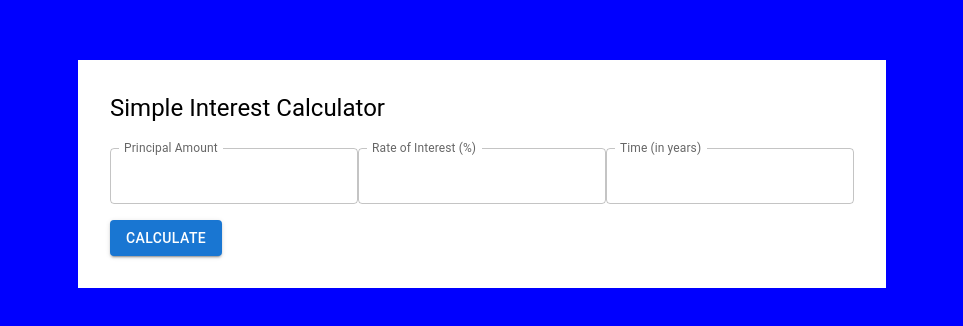
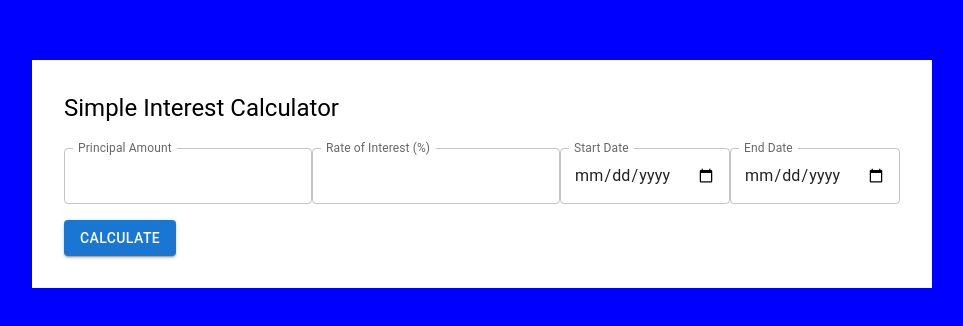
Before and after one commit to PrathyushaChinthu/task1-loginpage, a Next.js app: page /simpleinterest-calculator in a window 1280 px wide. Shown: the part 226-552 px from the top of the page, without its empty margins (158-1121 px from the left). Built offline with nearby package versions, Linux system fonts and the light colour scheme.

Commit message:
simple interest working

```diff
--- a/app/simpleinterest-calculator/page.tsx
+++ b/app/simpleinterest-calculator/page.tsx
@@ -9,7 +9,8 @@ import { Box, Button, TextField, Typography } from "@mui/material";
 const interestSchema = z.object({
   principal: z.coerce.number().positive(),
   rate: z.coerce.number().positive(),
-  time: z.coerce.number().positive(),
+  startDate: z.coerce.date(),
+  endDate: z.coerce.date(),
 });
 
 const SimpleInterestCalculator = () => {
@@ -24,23 +25,17 @@ const SimpleInterestCalculator = () => {
   const [interestResult, setInterestResult] = useState<number | null>(null);
   const [totalResult, setTotalResult] = useState<number | null>(null);
   const onSubmit = (data: any) => {
-    // Parse the input values to numbers
-    const principal = parseFloat(data.principal);
-    const rate = parseFloat(data.rate);
-    const time = parseFloat(data.time);
-
-    // Check if the parsed values are valid numbers
-    if (isNaN(principal) || isNaN(rate) || isNaN(time)) {
-      // Handle invalid input
-      // For example, you can set an error message or return early
-      return;
-    }
+    // Calculate time difference in milliseconds
+    const timeDifferenceMs =
+      new Date(data.endDate).getTime() - new Date(data.startDate).getTime();
+    // Convert time difference to years
+    const time = timeDifferenceMs / (1000 * 60 * 60 * 24 * 365);
 
     // Calculate simple interest
-    const interest = (principal * rate * time) / 100;
+    const interest = (data.principal * data.rate * time) / 100;
     setInterestResult(interest);
     // Calculate total amount
-    const total = principal + interest;
+    const total = data.principal + interest;
     setTotalResult(total);
   };
 
@@ -97,20 +92,38 @@ const SimpleInterestCalculator = () => {
           )}
         />
         <Controller
-          name="time"
+          name="startDate"
           control={control}
           defaultValue=""
           render={({ field }) => (
             <TextField
               {...field}
-              id="time"
-              label="Time (in years)"
-              type="number"
+              id="startDate"
+              label="Start Date"
+              type="date"
               InputLabelProps={{
                 shrink: true,
               }}
-              error={Boolean(errors?.time)}
-              helperText={(errors?.time?.message || "") as any}
+              error={Boolean(errors?.startDate)}
+              helperText={(errors?.startDate?.message || "") as any}
+            />
+          )}
+        />
+        <Controller
+          name="endDate"
+          control={control}
+          defaultValue=""
+          render={({ field }) => (
+            <TextField
+              {...field}
+              id="endDate"
+              label="End Date"
+              type="date"
+              InputLabelProps={{
+                shrink: true,
+              }}
+              error={Boolean(errors?.endDate)}
+              helperText={(errors?.endDate?.message || "") as any}
             />
           )}
         />
@@ -137,3 +150,142 @@ const SimpleInterestCalculator = () => {
 };
 
 export default SimpleInterestCalculator;
+
+// import React, { useState } from "react";
+// import { useForm, Controller } from "react-hook-form";
+// import { zodResolver } from "@hookform/resolvers/zod";
+// import { z } from "zod";
+// import { Box, Button, TextField, Typography } from "@mui/material";
+
+// // Define Zod schema for the form data
+// const interestSchema = z.object({
+//   principal: z.coerce.number().positive(),
+//   rate: z.coerce.number().positive(),
+//   time: z.coerce.number().positive(),
+// });
+
+// const SimpleInterestCalculator = () => {
+//   const {
+//     control,
+//     handleSubmit,
+//     formState: { errors },
+//   } = useForm({
+//     resolver: zodResolver(interestSchema),
+//   });
+
+//   const [interestResult, setInterestResult] = useState<number | null>(null);
+//   const [totalResult, setTotalResult] = useState<number | null>(null);
+//   const onSubmit = (data: any) => {
+//     // Parse the input values to numbers
+//     const principal = parseFloat(data.principal);
+//     const rate = parseFloat(data.rate);
+//     const time = parseFloat(data.time);
+
+//     // Check if the parsed values are valid numbers
+//     if (isNaN(principal) || isNaN(rate) || isNaN(time)) {
+//       // Handle invalid input
+//       // For example, you can set an error message or return early
+//       return;
+//     }
+
+//     // Calculate simple interest
+//     const interest = (principal * rate * time) / 100;
+//     setInterestResult(interest);
+//     // Calculate total amount
+//     const total = principal + interest;
+//     setTotalResult(total);
+//   };
+
+//   return (
+//     <Box
+//       sx={{
+//         display: "flex",
+//         justifyContent: "center",
+//         alignItems: "center",
+//         backgroundColor: "blue",
+//         height: "100vh",
+//       }}
+//       component="form"
+//       onSubmit={handleSubmit(onSubmit)}
+//     >
+//       <Box sx={{ backgroundColor: "white", p: 4 }}>
+//         <Typography sx={{ mb: 3 }} variant="h5">
+//           Simple Interest Calculator
+//         </Typography>
+//         <Controller
+//           name="principal"
+//           control={control}
+//           defaultValue=""
+//           render={({ field }) => (
+//             <TextField
+//               {...field}
+//               id="principal"
+//               label="Principal Amount"
+//               type="number"
+//               InputLabelProps={{
+//                 shrink: true,
+//               }}
+//               error={Boolean(errors?.principal)}
+//               helperText={(errors?.principal?.message || "") as any}
+//             />
+//           )}
+//         />
+//         <Controller
+//           name="rate"
+//           control={control}
+//           defaultValue=""
+//           render={({ field }) => (
+//             <TextField
+//               {...field}
+//               id="rate"
+//               label="Rate of Interest (%)"
+//               type="number"
+//               InputLabelProps={{
+//                 shrink: true,
+//               }}
+//               error={Boolean(errors?.rate)}
+//               helperText={(errors?.rate?.message || "") as any}
+//             />
+//           )}
+//         />
+//         <Controller
+//           name="time"
+//           control={control}
+//           defaultValue=""
+//           render={({ field }) => (
+//             <TextField
+//               {...field}
+//               id="time"
+//               label="Time (in years)"
+//               type="number"
+//               InputLabelProps={{
+//                 shrink: true,
+//               }}
+//               error={Boolean(errors?.time)}
+//               helperText={(errors?.time?.message || "") as any}
+//             />
+//           )}
+//         />
+//         {interestResult !== null && (
+//           <Box mt={2} bgcolor="lightgray" p={2}>
+//             <Typography variant="body1">
+//               Simple Interest: {interestResult}
+//             </Typography>
+//           </Box>
+//         )}
+//         {totalResult !== null && (
+//           <Box mt={2} bgcolor="lightgray" p={2}>
+//             <Typography variant="body1">Total Amount: {totalResult}</Typography>
+//           </Box>
+//         )}
+//         <Box mt={2}>
+//           <Button type="submit" variant="contained" color="primary">
+//             Calculate
+//           </Button>
+//         </Box>
+//       </Box>
+//     </Box>
+//   );
+// };
+
+// export default SimpleInterestCalculator;
```
